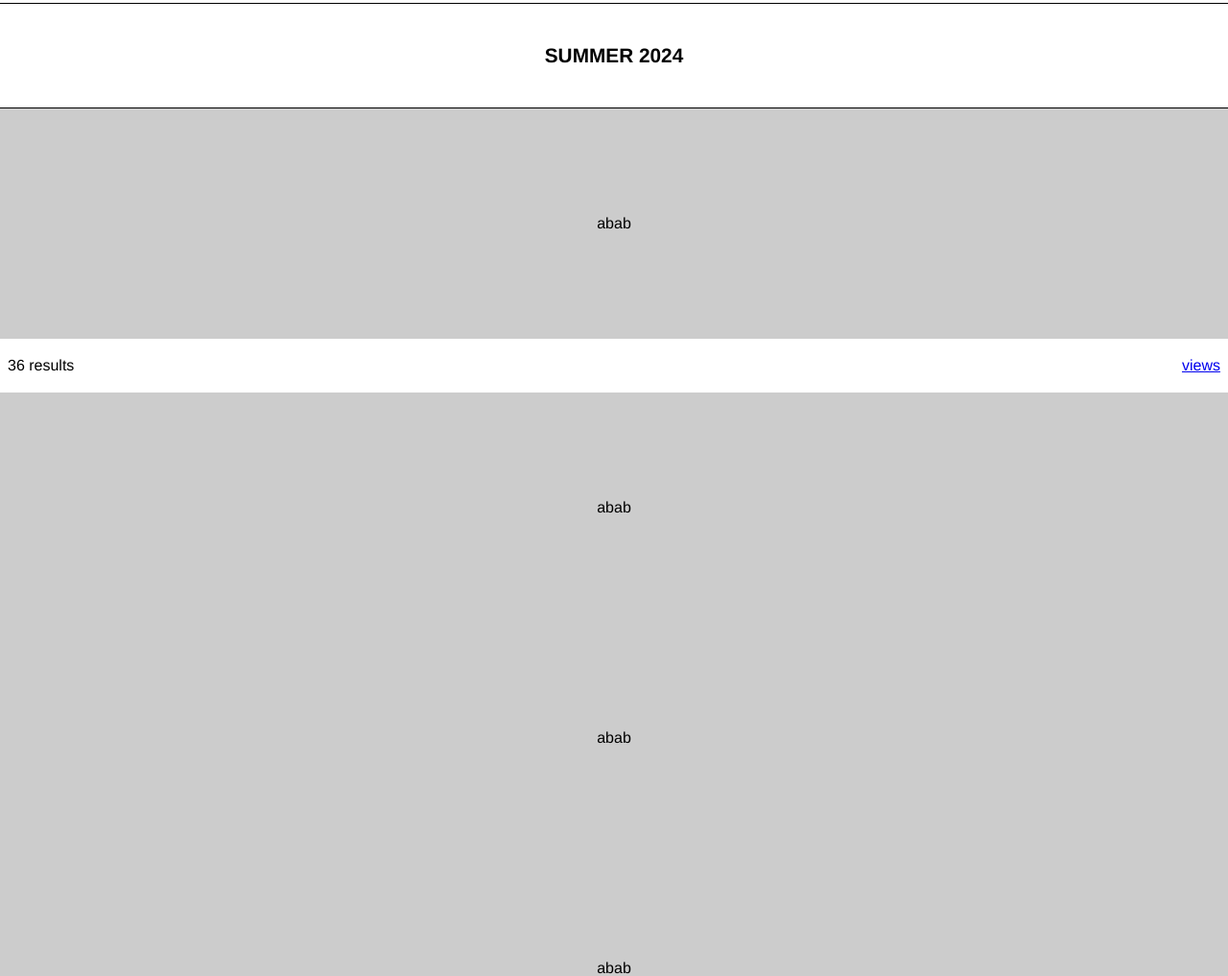
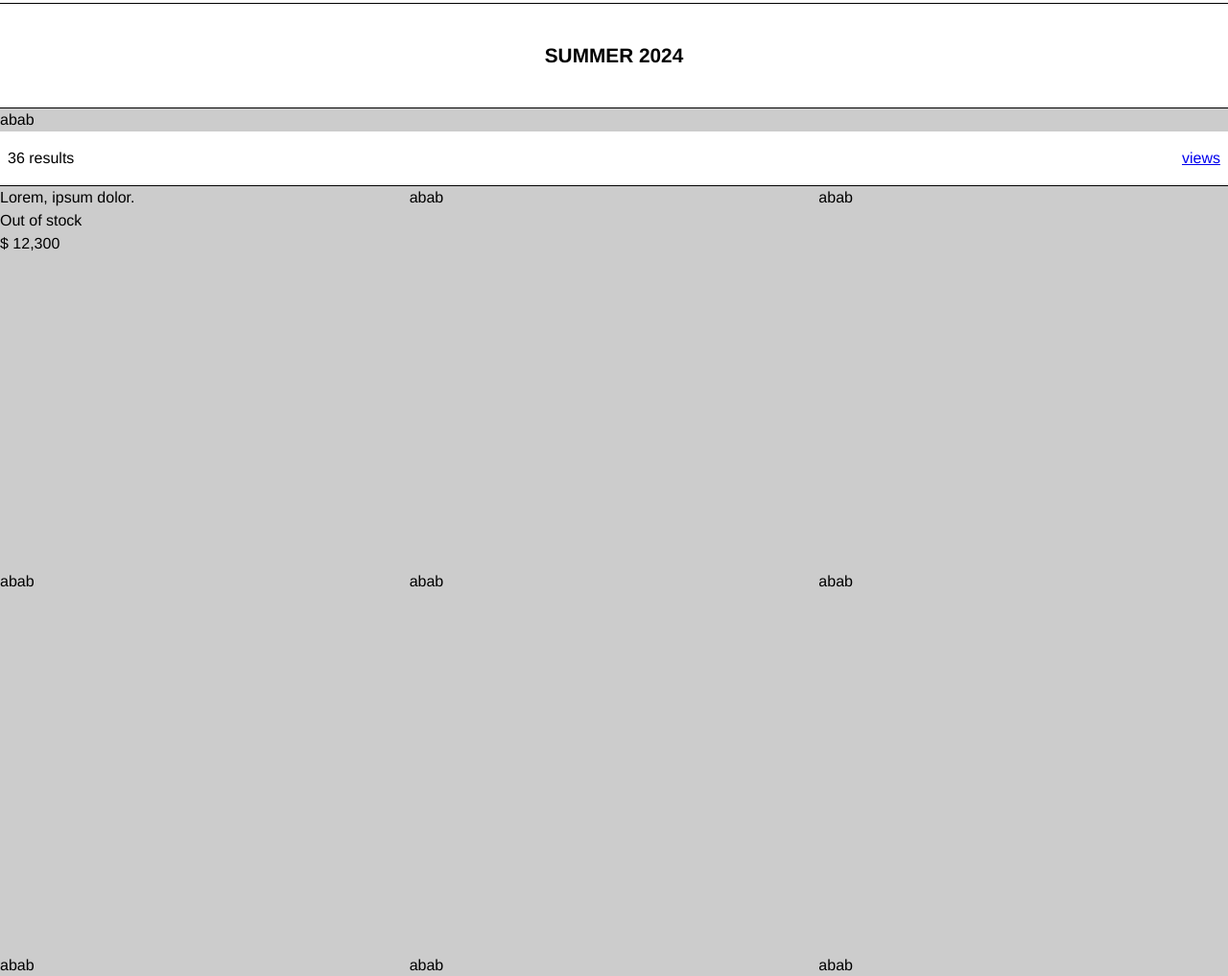
Before and after one commit to podderstodders/balenciaga-clone, a plain HTML site: page index.html in a window 1280 px wide. Shown: the part 239-1256 px from the top of the page at 96% size. Drawn offline with Linux system fonts and the light colour scheme.

Commit message:
third commit, need to complete product-item

```diff
--- a/css/header.css
+++ b/css/header.css
@@ -4,7 +4,7 @@
     top: 0;
     min-width: 200px;
     background-color: white;
-
+    z-index: 2;
 }
 
 .header-top {
@@ -128,7 +128,7 @@
     width: 100%;
     border-inline: none;
     border-top: 1px solid black;
-    border-bottom: 1px solid black;
+    border-bottom: 0.5px solid black;
     outline: none;
     padding-left: 50px;
     height: 50px;
@@ -157,6 +157,7 @@
     visibility: hidden;
     opacity: 0;
     transition: visibility 0.5s, opacity 0.5s linear;
+    border-bottom: 1px solid black;
 }
 
 .searchOption h2 {
--- a/css/main.css
+++ b/css/main.css
@@ -18,4 +18,28 @@
     justify-content: space-between;
     background-color: white;
     padding: 1em 0.5em;
+    border-bottom: 1px solid black;
 }
+
+/* product rows */
+
+.app-row.products-row {
+    display: grid;
+    grid-template-columns: repeat(2, 1fr);
+}
+
+.product-item {
+    height: 400px;
+}
+
+@media(min-width: 768px){
+    .app-row.products-row {
+        grid-template-columns: repeat(3, 1fr);
+    }
+}
+
+@media(min-width: 1440px){
+    .app-row.products-row {
+        grid-template-columns: repeat(4, 1fr);
+    }
+}
--- a/index.html
+++ b/index.html
@@ -76,7 +76,7 @@
             <p id="moveRight">This project is not commercial, and no infringement is intended. The use of these assets is for educational purposes only to showcase the design capabilities and is not meant to imply endorsement by or affiliation with Balenciaga.</p>
         </div>
         <div class="header-banner">SUMMER 2024</div>
-        <div class="app-row image-row">
+        <div class="app-row products-row">
             abab
         </div>
         <div class="app-row sticky-row">
@@ -90,8 +90,24 @@
                 </div>
             </div>
         </div>
-        <div class="app-row image-row">
-            abab
+        <div class="app-row products-row">
+            <div class="product-item">
+                <div class="item-image"></div>
+                <div class="item-name">Lorem, ipsum dolor.</div>
+                <div class="item-note">Out of stock</div>
+                <div class="item-price">$ 12,300</div>
+            </div>
+            <div class="product-item">abab</div>
+            <div class="product-item">abab</div>
+            <div class="product-item">abab</div>
+            <div class="product-item">abab</div>
+            <div class="product-item">abab</div>
+            <div class="product-item">abab</div>
+            <div class="product-item">abab</div>
+            <div class="product-item">abab</div>
+            <div class="product-item">abab</div>
+            <div class="product-item">abab</div>
+            <div class="product-item">abab</div>
         </div>
         <div class="app-row image-row">
             abab
```
Also changed, not shown: 1 other file.
